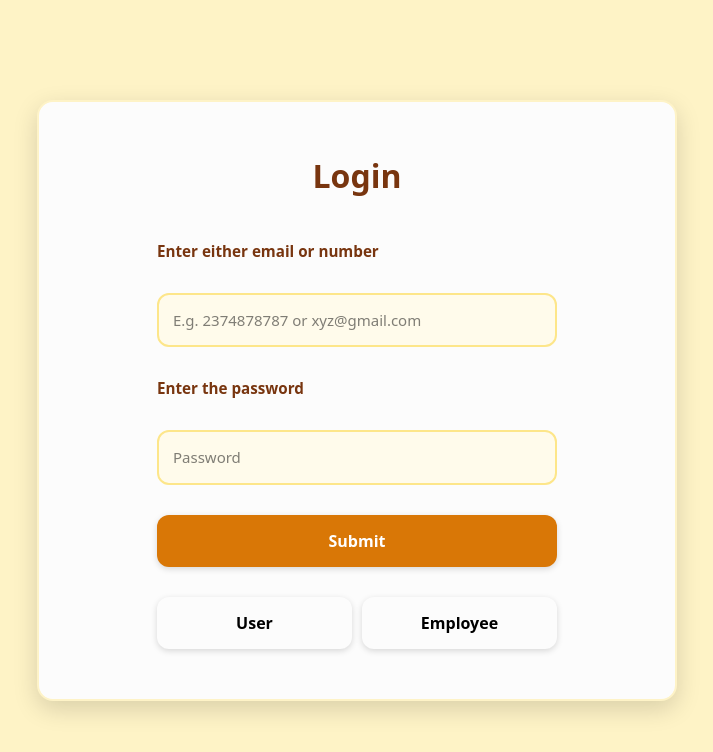
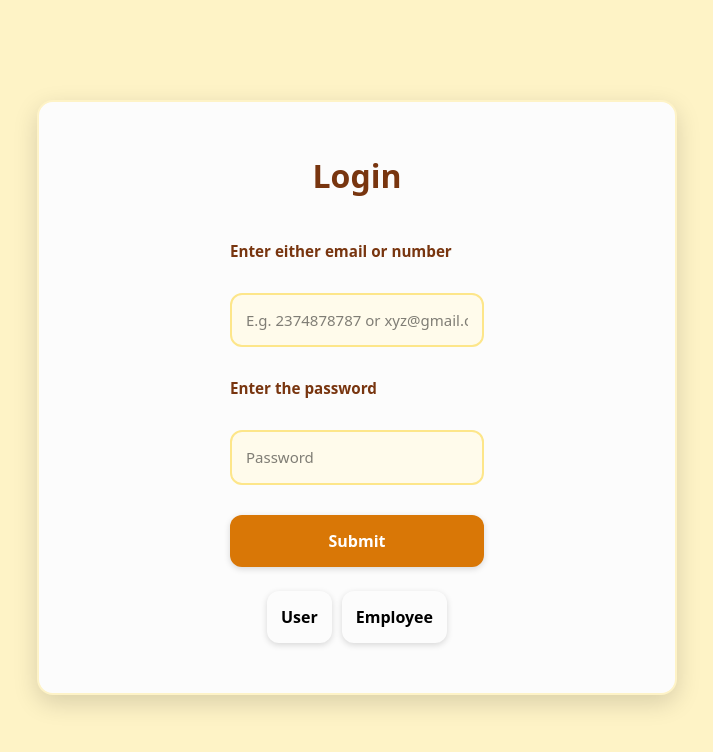
Before and after one commit to RupanshuKundal/UberClone, a Next.js app: page /login in a window 1280 px wide. Shown: the top 752 px of the page, without its empty margins (283-996 px from the left). Built offline with nearby package versions, Linux system fonts and the light colour scheme.

Commit message:
Make the customer component

```diff
--- /dev/null
+++ b/src/app/components/customerForm.jsx
@@ -0,0 +1,20 @@
+import React from 'react'
+
+const CustomerForm = () => {
+  return (
+    <div>
+        <form>
+        <label className="en" htmlFor="en"><h4>Enter either email or number</h4></label>
+        <input id="en" placeholder="E.g. 2374878787 or xyz@gmail.com" />
+
+        <label className="pas" htmlFor="pas"><h4>Enter the password</h4></label>
+        <input id="pas" type="password" placeholder="Password" />
+        <button className='btn'>Submit</button>
+
+
+      </form>
+    </div>
+  )
+}
+
+export default CustomerForm
--- a/src/app/login/page.js
+++ b/src/app/login/page.js
@@ -1,24 +1,18 @@
 import React from 'react'
 import './page.css';
+import CustomerForm from '../components/customerForm';
 const Page = () => {
   return (
     <div className="grid">
       <div className="heading"><h1>Login</h1></div>
-      <form>
-        <label className="en" htmlFor="en"><h4>Enter either email or number</h4></label>
-        <input id="en" placeholder="E.g. 2374878787 or xyz@gmail.com" />
-
-        <label className="pas" htmlFor="pas"><h4>Enter the password</h4></label>
-        <input id="pas" type="password" placeholder="Password" />
-        <button className='btn'>Submit</button>
-        <div style={{ display: 'flex', gap: '10px' }}>
+      <CustomerForm></CustomerForm>
+      <br></br>
+      <div style={{ display: 'flex', gap: '10px' }}>
           <button className="btn" style={{ backgroundColor: "#fcfcfc", color: "black" }}>
             User
           </button>
           <button className="btn" style={{ backgroundColor: "#fcfcfc", color: "black" }}>Employee</button>
         </div>
-
-      </form>
     </div>
   );
 };
```
